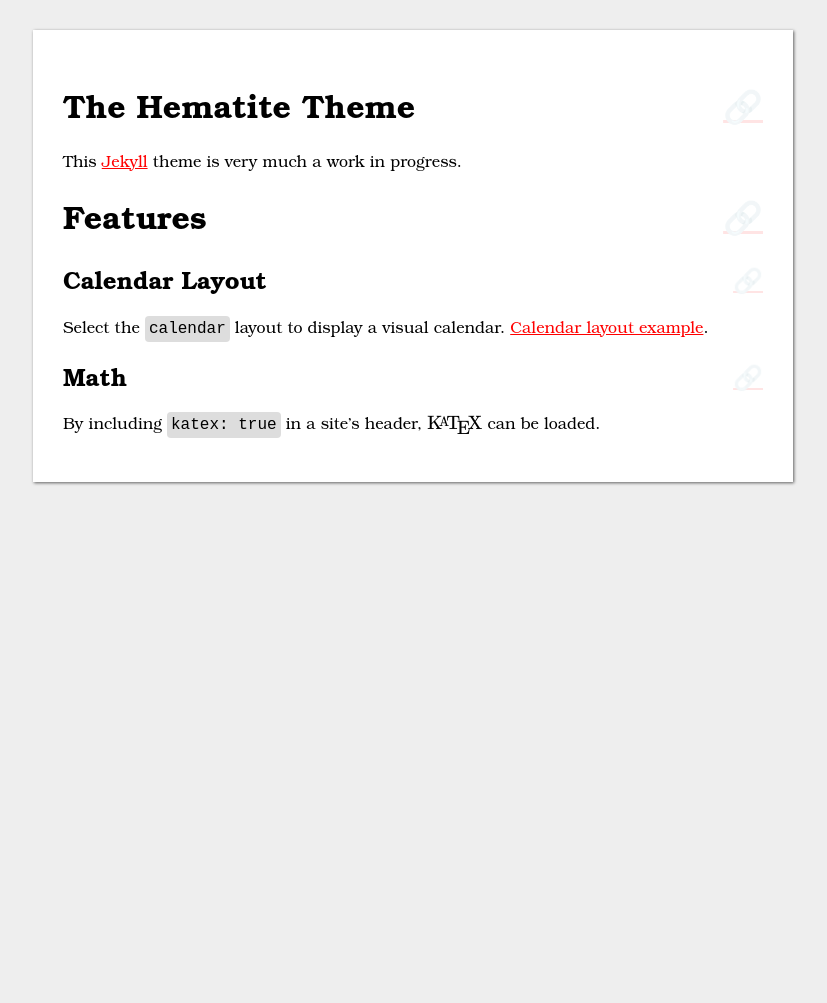
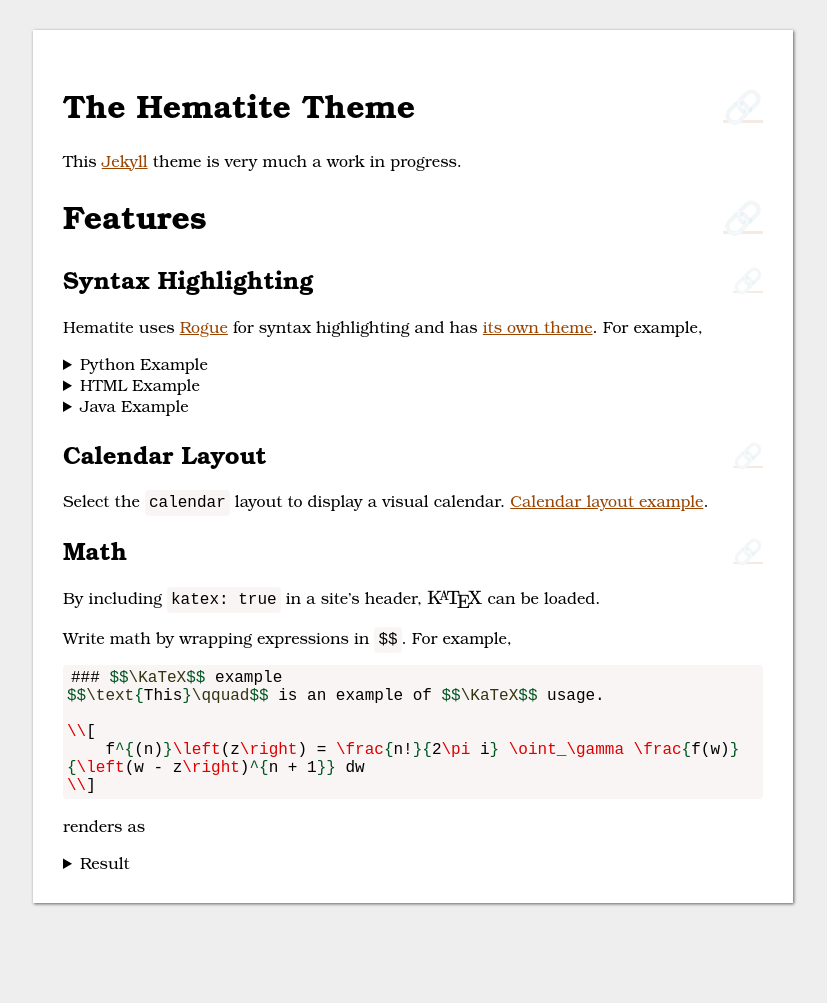
Before and after one commit to personalizedrefrigerator/jekyll-hematite-theme, a Jekyll site: the page built from index.md, in a window 1280 px wide. Shown: the whole page, without its empty margins (227-1054 px from the left). Built offline with Jekyll 4.4.1, drawn with Linux system fonts in a browser that asks for light colours; before the commit the page ends 900 px from its top, so only the background shows below that.

Commit message:
Syntax highlighting and dropdown autoexpand

````diff
--- a/_sass/_colors.scss
+++ b/_sass/_colors.scss
@@ -1,29 +1,61 @@
 :root {
     --primary-text-color: black;
-    --link-color: red;
-    --visited-link-color: #ee3000;
+    --link-color: #940;
+    --visited-link-color: #904;
 
     --primary-background-color: white;
     --secondary-background-color: #eee;
-    --code-background-color: #ddd;
 
     --color-alert-background: #ffb998;
     --color-alert-foreground: black;
 
     --shadow-color-light: rgba(0, 0, 0, 0.6);
+    --line-color-light: #eee;
+    --code-background-color: #efefef;
+}
+
+// Don't do syntax highlighting when printing.
+@media screen {
+    :root {
+        --code-background-color: #f9f5f5;
+
+        // Syntax highlighting
+        --syntax-keyword-fg: #d00;
+        --syntax-string-fg: #c07;
+        --syntax-number-fg: #036;
+        --syntax-bracket-fg: #052;
+        --syntax-operator-fg: #046;
+        --syntax-comment-fg: #338;
+        --syntax-name-fg: #331;
+        --syntax-normal-fg: black;
+    }
 }
 
 @media screen and (prefers-color-scheme: dark) {
     :root {
         --primary-text-color: white;
+        --link-color: #fa0;
+        --visited-link-color: #f0a;
 
         --primary-background-color: black;
         --secondary-background-color: #111;
         --code-background-color: #222;
+        --line-color-light: #222;
 
         --color-alert-background: #300;
         --color-alert-foreground: white;
 
         --shadow-color-light: rgba(200, 200, 200, 0.5);
+
+
+        // Syntax highlighting
+        --syntax-keyword-fg: pink;
+        --syntax-string-fg: #cfc;
+        --syntax-number-fg: #eef;
+        --syntax-bracket-fg: #faf;
+        --syntax-operator-fg: #aff;
+        --syntax-comment-fg: #aef;
+        --syntax-name-fg: #edf;
+        --syntax-normal-fg: white;
     }
 }
--- a/_sass/_elements.scss
+++ b/_sass/_elements.scss
@@ -7,8 +7,40 @@ main a:visited {
     color: var(--visited-link-color);
 }
 
-main code {
+main code, main pre {
     background-color: var(--code-background-color);
     padding: 4px;
     border-radius: 4px;
 }
+
+main details {
+    summary {
+        cursor: pointer;
+    }
+
+    transition: border 0.25s ease, padding 0.5s ease;
+}
+
+main details[open] {
+    border: 1px solid var(--line-color-light);
+    border-radius: 10px;
+    padding: 10px;
+
+    > :not(summary) {
+        animation: fade-in 0.5s ease 1;
+    }
+}
+
+main {
+    h1, h2, h3 {
+        break-before: auto;
+        break-after: avoid;
+    }
+}
+
+// Markdown parsers may put `code` elements inside of `pre`
+// elements. We don't want the background color of the `code` element
+// to make parts of lines invisible.
+pre code {
+    background-color: transparent;
+}
--- /dev/null
+++ b/_sass/_rogue.scss
@@ -0,0 +1,50 @@
+
+// Created while referencing rouge-github.scss as published
+// at https://github.com/pages-themes/cayman/blob/master/_sass/rouge-github.scss
+
+.highlight {
+    color: var(--syntax-normal-fg);
+    display: block;
+    white-space: pre-wrap;
+
+    // Keywords
+    .k, .kn, .kc, .kd, .kt {
+        color: var(--syntax-keyword-fg);
+    }
+
+    // Strings
+    .s, .s1, .s2, .s3 {
+        color: var(--syntax-string-fg);
+    }
+
+    // Numbers
+    .mi, .mn, .mf {
+        color: var(--syntax-number-fg);
+    }
+
+    // Operators
+    .o {
+        font-weight: bold;
+        color: var(--syntax-operator-fg);
+    }
+
+    // Brackets and parentheticals
+    .p {
+        color: var(--syntax-bracket-fg);
+    }
+
+    // Comments
+    .c, .c1, .c2, .cm {
+        color: var(--syntax-comment-fg);
+        font-style: italic;
+    }
+
+    .cp {
+        font-style: italic;
+    }
+
+    // Variables/names
+    .n, .nv, .nf, .nt, .na, .nx, .nd {
+        color: var(--syntax-name-fg);
+    }
+}
--- a/_sass/hematite.scss
+++ b/_sass/hematite.scss
@@ -7,3 +7,4 @@ $serif-font: 'FoulisGreek', 'EB Garamond', 'TeX Gyre Bonum', serif;
 @import "_animations";
 @import "_layout";
 @import "_elements";
+@import "_rogue";
--- /dev/null
+++ b/assets/js/dropdownExpander.mjs
@@ -0,0 +1,70 @@
+
+/// Formats a page for printing
+/// For-printing formatting should be done in CSS, if possible.
+
+/// Expands all dropdowns on a page, returns a list of all
+/// dropdowns that were opened.
+function expandAllDropdowns() {
+    let expanded = [];
+
+    for (const dropdown of document.querySelectorAll("details:not([open])")) {
+        dropdown.setAttribute("open", true);
+        expanded.push(dropdown);
+    }
+
+    return expanded;
+}
+
+function expandOnPrint() {
+    let openedDropdowns = [];
+
+    addEventListener("beforeprint", () => {
+        openedDropdowns = expandAllDropdowns();
+    });
+
+    addEventListener("afterprint", () => {
+        for (const dropdown of openedDropdowns) {
+            dropdown.removeAttribute("open");
+        }
+    });
+}
+
+function expandBasedOnURL() {
+    const doExpansion = (url) => {
+        // Determine the hash.
+        let hashLoc = url.lastIndexOf('#');
+        if (hashLoc == -1) {
+            return;
+        }
+
+        let hash = url.substring(hashLoc);
+        let targetElem = document.querySelector(hash);
+        let currentElem = targetElem;
+
+        // Walk up the DOM tree...
+        do {
+            // Open all containing details elements.
+            if (currentElem.tagName.toLowerCase() == "details") {
+                currentElem.setAttribute("open", true);
+            }
+
+            currentElem = currentElem.parentElement;
+        }
+        while (currentElem);
+
+        targetElem.focus();
+    };
+
+    doExpansion(location.href);
+    addEventListener("hashchange", ({ newURL }) => {
+        doExpansion(newURL);
+    });
+}
+
+function autoExpandDropdowns() {
+    expandOnPrint();
+    expandBasedOnURL();
+}
+
+export { autoExpandDropdowns };
+export default autoExpandDropdowns;
--- a/assets/js/main.mjs
+++ b/assets/js/main.mjs
@@ -1,6 +1,10 @@
 
 import { generateHeaderLinks } from "./linkButtonGenerator.mjs";
+import autoExpandDropdowns from "./dropdownExpander.mjs";
 
 addEventListener("load", () => {
     generateHeaderLinks(document.querySelector("main"));
+
+    // Expand dropdowns on print, etc.
+    autoExpandDropdowns();
 });
--- a/index.md
+++ b/index.md
@@ -9,8 +9,94 @@ katex: true
 This [Jekyll](https://jekyllrb.com/docs/) theme is very much a work in progress.
 
 # Features
+## Syntax Highlighting
+
+Hematite uses [Rogue](https://github.com/rouge-ruby/rouge) for syntax highlighting and
+has [its own theme](https://github.com/personalizedrefrigerator/jekyll-hematite-theme/blob/main/_sass/_rogue.scss). For example,
+
+<details markdown=1><summary>Python Example</summary>
+```py
+def my_function():
+    if 1 == 2:
+        assert False
+    else:
+        variable = 123.4 + 1 / 2
+
+        # Now print something!
+        print("This is Python")
+
+if __name__ == "__main__":
+    import sys
+    my_function()
+    sys.exit(1)
+```
+</details>
+
+<details markdown=1><summary>HTML Example</summary>
+```html
+<!DOCTYPE html>
+<html lang="en">
+    <head>
+        <title>Test...</title>
+        <script>
+            if (true || 1 || false) {
+                alert(`Testing...`);
+            }
+            // JS Comment 1
+            /* JS comment 2 */
+        </script>
+
+        <style>
+            :root {
+                color: red;
+            }
+        </style>
+
+        <!-- An HTML comment -->
+    </head>
+    <body>
+        <h1>Header</h1>
+        <p>Paragraph</p>
+    </body>
+</html>
+```
+</details>
+<details markdown=1><summary>Java Example</summary>
+```java
+package foo.bar;
+
+public class Foo {
+    public static void main(String[] args) {
+        System.out.println("Hmm...");
+    }
+}
+```
+</details>
+
+
 ## Calendar Layout
 Select the `calendar` layout to display a visual calendar. [Calendar layout example](example/calendar.html).
 
 ## Math
 By including `katex: true` in a site's header, $$\KaTeX$$ can be loaded.
+
+Write math by wrapping expressions in `$$`. For example,
+
+```tex
+### $$\KaTeX$$ example
+$$\text{This}\qquad$$ is an example of $$\KaTeX$$ usage.
+
+\\[
+    f^{(n)}\left(z\right) = \frac{n!}{2\pi i} \oint_\gamma \frac{f(w)}{\left(w - z\right)^{n + 1}} dw
+\\]
+```
+
+renders as
+<details markdown=1><summary>Result</summary>
+### $$\KaTeX$$ example
+$$\text{This}\qquad$$ is an example of $$\KaTeX$$ usage.
+
+\\[
+    f^{(n)}\left(z\right) = \frac{n!}{2\pi i} \oint_\gamma \frac{f(w)}{\left(w - z\right)^{n + 1}} dw
+\\]
+</details>
````
